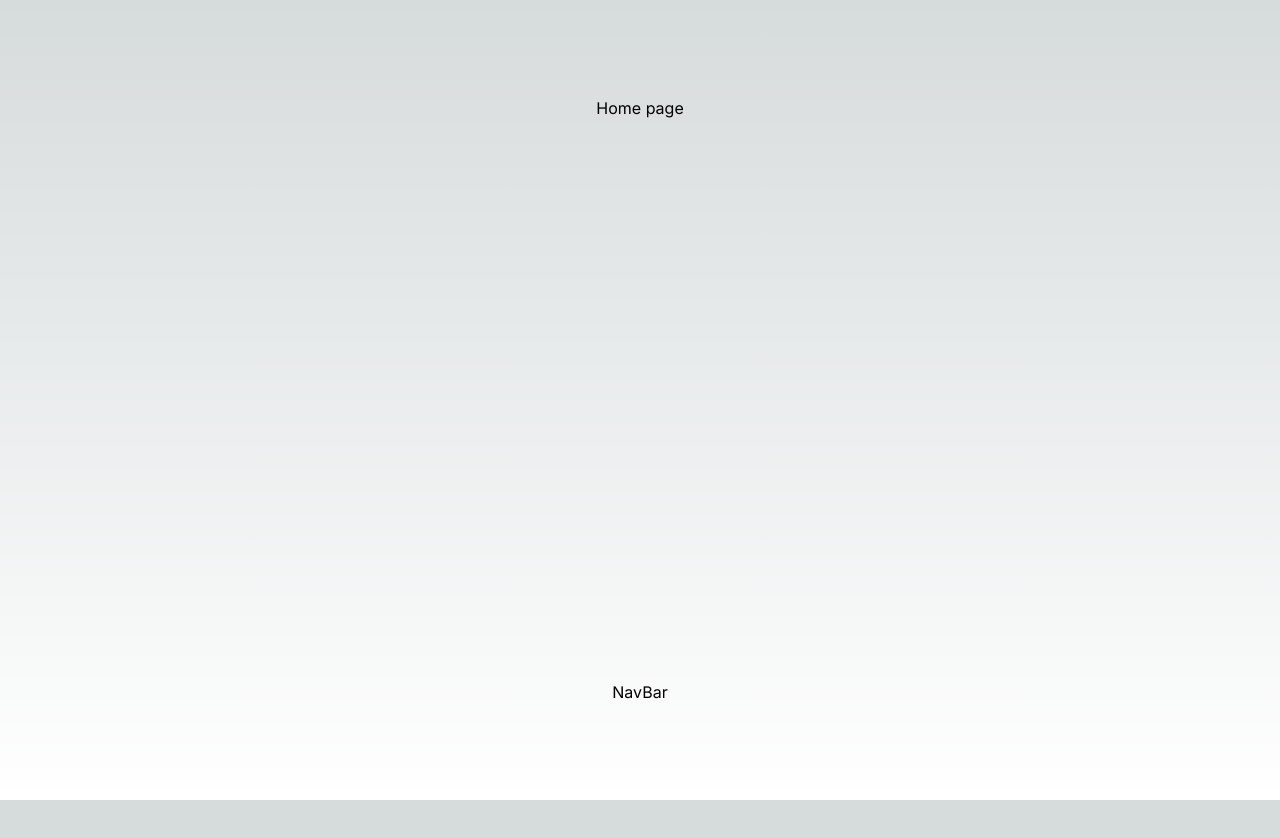
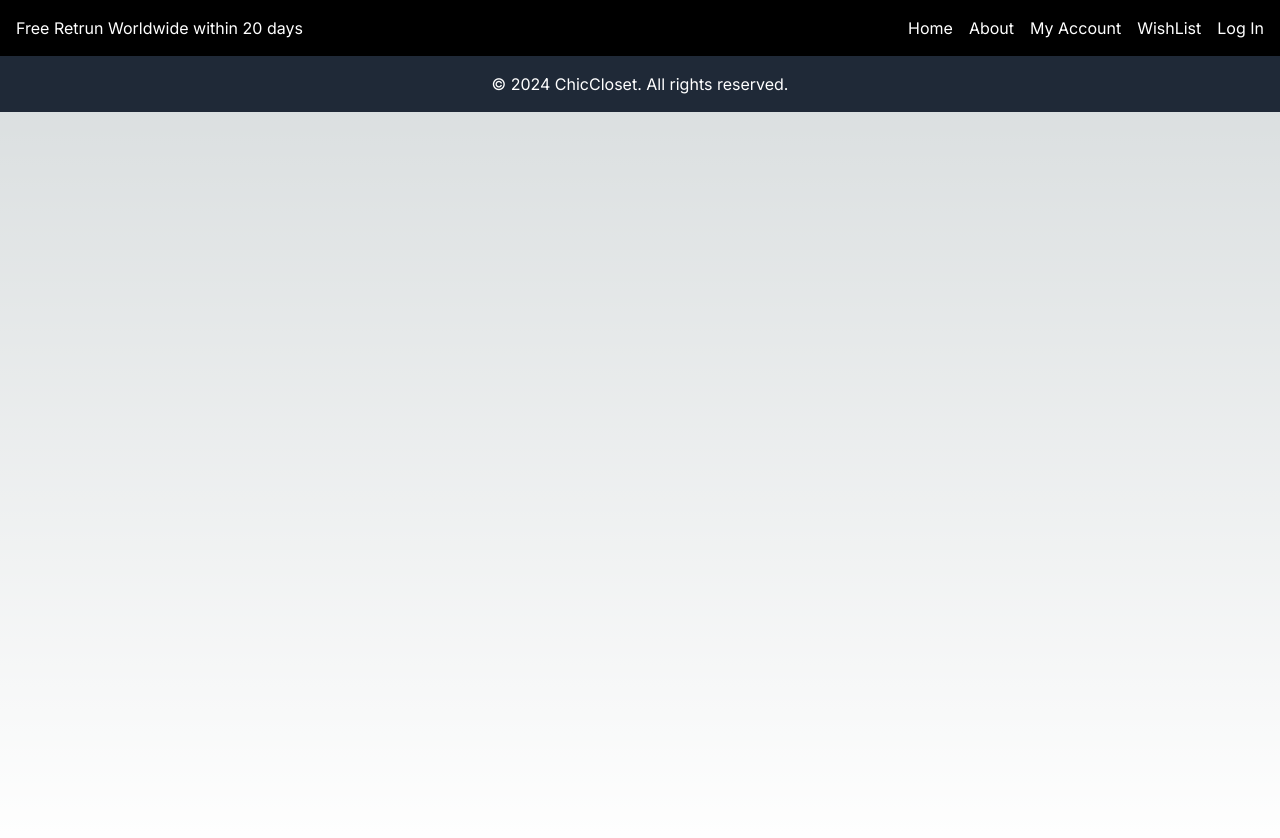
Before and after one commit to Nunofds/chicCloset, a Next.js app in the folder frontend/: page / in a window 1280 px wide. Shown: the top 838 px of the page. Before the commit the page ends 800 px from the top, so only its background shows below. Built offline with nearby package versions, Linux system fonts and the light colour scheme.

Commit message:
Footer and Navbar components created

```diff
--- a/frontend/app/Components/Footer.jsx
+++ b/frontend/app/Components/Footer.jsx
@@ -0,0 +1,11 @@
+import React from "react";
+
+const Footer = () => {
+    return (
+        <footer className="bg-gray-800 text-white p-4 text-center">
+            <p>&copy; 2024 ChicCloset. All rights reserved.</p>
+        </footer>
+    );
+};
+
+export default Footer;
--- a/frontend/app/Components/NavBar.jsx
+++ b/frontend/app/Components/NavBar.jsx
@@ -1,7 +1,28 @@
 import React from "react";
+import Link from "next/link";
 
 function NavBar() {
-    return <div>NavBar</div>;
+    return (
+        <div>
+            <div className="flex justify-between items-center p-4 w-full bg-black text-white">
+                <div>
+                    <h3 className="mr-4">Free Retrun Worldwide within 20 days</h3>
+                </div>
+                <div className="flex space-x-4">
+                    <Link href="/">Home</Link>
+                    <Link href={"/Pages/about"}>About</Link>
+                    <Link href="/myaccount">My Account</Link>
+                    <Link href="/wishlist">WishList</Link>
+                    <Link href="/login">Log In</Link>
+                </div>
+            </div>
+            <div>
+                <div className="logo">{/* logo */}</div>
+                <div className="searchBar-navbar">{/* search bar */}</div>
+                <div>{/* icone login, wishlist, cart */}</div>
+            </div>
+        </div>
+    );
 }
 
 export default NavBar;
--- /dev/null
+++ b/frontend/app/Pages/DashboardAdmin.jsx
@@ -0,0 +1,7 @@
+import React from "react";
+
+function DashboardAdmin() {
+    return <div>DashboardAdmin</div>;
+}
+
+export default DashboardAdmin;
--- /dev/null
+++ b/frontend/app/Pages/about/page.jsx
@@ -0,0 +1,11 @@
+import React from "react";
+
+function About() {
+    return (
+        <section>
+            <div>It's all about the About Page </div>
+        </section>
+    );
+}
+
+export default About;
--- a/frontend/app/layout.js
+++ b/frontend/app/layout.js
@@ -1,17 +1,21 @@
 import { Inter } from "next/font/google";
 import "./globals.css";
+import NavBar from "./Components/NavBar";
 
 const inter = Inter({ subsets: ["latin"] });
 
 export const metadata = {
-    title: "ChicClotes",
-    description: "...",
+    title: "Chiccloset",
+    description: "",
 };
 
 export default function RootLayout({ children }) {
     return (
         <html lang="fr">
-            <body className={inter.className}>{children}</body>
+            <body className={inter.className}>
+                <NavBar />
+                {children}
+            </body>
         </html>
     );
 }
--- a/frontend/app/page.js
+++ b/frontend/app/page.js
@@ -1,11 +1,13 @@
+"use client";
 import React from "react";
 import NavBar from "./Components/NavBar.jsx";
+import Footer from "./Components/Footer.jsx";
 
 const Page = () => {
     return (
-        <main className="flex min-h-screen flex-col items-center justify-between p-24">
-            <h1>Home page</h1>
-            <NavBar />
+        <main className="flex min-h-screen flex-col justify-between p-0">
+            {/* <NavBar /> */}
+            <Footer />
         </main>
     );
 };
```
Also changed, not shown: frontend/app/globals.css (+1 -6 lines), 1 other file (tests, documents, lock files or other folders).
